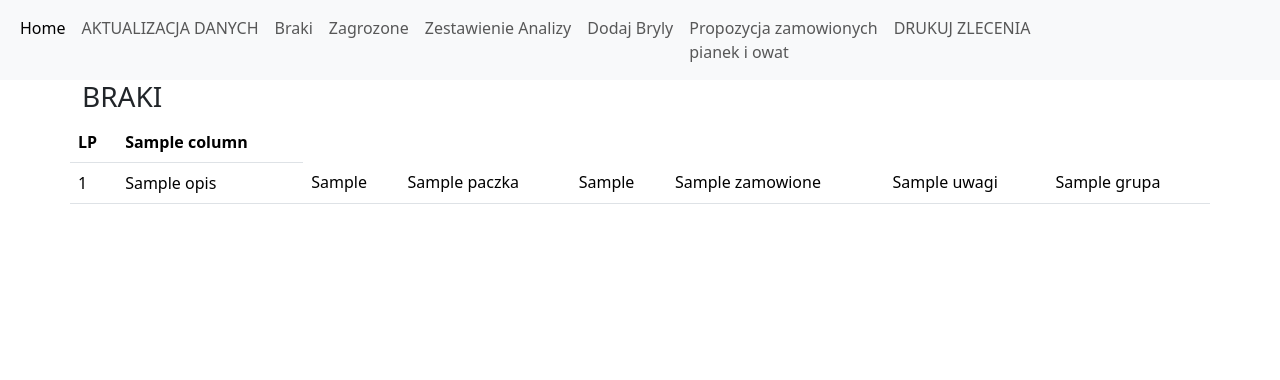
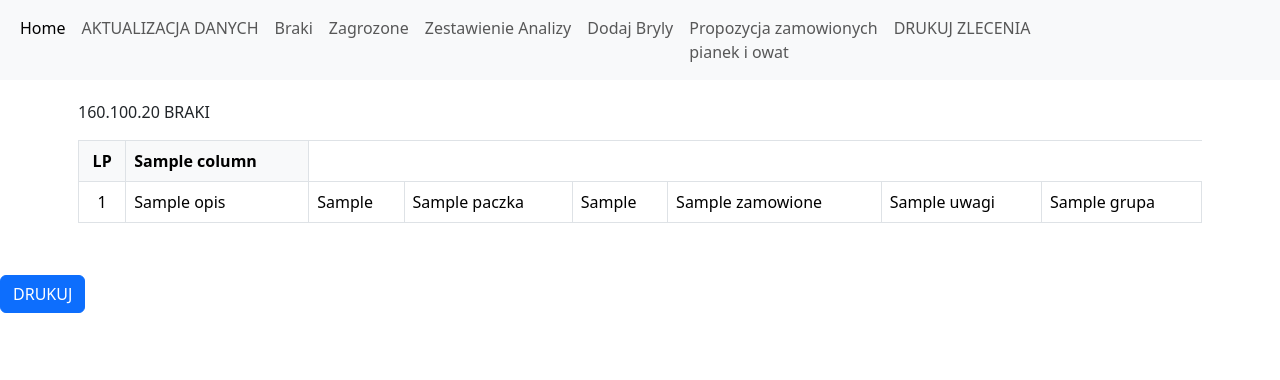
Before and after one commit to Mogarthron/Magazynier, a Flask app: template Flask_server/Bluprints/analiza_pianek/templates/analiza_pianek/braki.html in a window 1280 px wide. Shown: the top 380 px of the page. Run offline with Flask 3, Linux system fonts and the light colour scheme; the template is opened without the code that fills it: most values are stand-ins (such as "Sample title", 1, 10 or a date in 2020); parts of the project's set-up code (start-up, migrations or seed data) failed here and were passed over.

Commit message:
Falsk server

```diff
--- a/Flask_server/Bluprints/analiza_pianek/templates/analiza_pianek/braki.html
+++ b/Flask_server/Bluprints/analiza_pianek/templates/analiza_pianek/braki.html
@@ -1,28 +1,28 @@
 {% extends "layout_ap.html" %}
 {% block content %}
-<div class="container">
+<div class="container" id="printableArea">
+    <div class="row mb-3">160.100.20 BRAKI</div>
     <div class="row mb-3">
-        <h3>BRAKI</h3>
-        <table class="table align-middle braki">
+        <table class="table table-bordered align-middle braki">
             <thead>
                 <tr>
-                    <th>LP</th>
+                    <th class="text-center">LP</th>
                     {% for th in braki.columns %}
-                        <th>{{th}}</th>
+                        <th>{{ th }}</th>
                     {% endfor %}
                 </tr>
             </thead>
             <tbody>
                 {% for tr in braki.iterrows() %}
                     <tr>
-                        <td>{{loop.index}}</td>
-                        <td>{{tr[1].OPIS}}</td>
-                        <td>{{tr[1].WOLNE_SALDO}}</td>
-                        <td>{{tr[1].PACZKA}}</td>
-                        <td>{{tr[1].DATA_KOMPLETACJI}}</td>
-                        <td>{{tr[1].ZAMOWIONE}}</td>
-                        <td>{{tr[1].UWAGI}}</td>
-                        <td>{{tr[1].GRUPA}}</td>
+                        <td class="text-center">{{ loop.index }}</td>
+                        <td>{{ tr[1].OPIS }}</td>
+                        <td>{{ tr[1].WOLNE_SALDO }}</td>
+                        <td>{{ tr[1].PACZKA }}</td>
+                        <td>{{ tr[1].DATA_KOMPLETACJI }}</td>
+                        <td>{{ tr[1].ZAMOWIONE }}</td>
+                        <td>{{ tr[1].UWAGI }}</td>
+                        <td>{{ tr[1].GRUPA }}</td>
                     </tr>
                 {% endfor %}
                 <tr class="danger"></tr>
@@ -30,42 +30,86 @@
         </table>
     </div>
 </div>
+<a href="javascript:void(0);" class="btn btn-primary" onclick="printPageArea('printableArea')">DRUKUJ</a>
+
+<style>
+    /* Styl dla kontenera */
+    #printableArea {
+        margin: 0 auto;
+        padding: 20px;
+        width: 100%;
+        overflow-x: auto;
+    }
+
+    /* Styl dla tabeli */
+    .table {
+        width: 100%;
+        border-collapse: collapse;
+    }
+
+    .table th, .table td {
+        border: 1px solid #dee2e6;
+        padding: 8px;
+        text-align: left;
+    }
+
+    .table th {
+        background-color: #f8f9fa;
+    }
+
+    /* Dodanie marginesów i stylu na wydruk */
+    @media print {
+        body {
+            margin: 0;
+            padding: 0;
+            font-size: 12px;
+        }
+
+        #printableArea {
+            width: 100%;
+            overflow: visible;
+        }
+
+        .table {
+            page-break-inside: avoid;
+        }
+    }
+</style>
 
 <script>
+    function printPageArea(areaID) {
+        const printContent = document.getElementById(areaID).innerHTML;
+        const originalContent = document.body.innerHTML;
 
+        document.body.innerHTML = printContent;
+        window.print();
+        document.body.innerHTML = originalContent;
+        window.location.reload(); // Odśwież stronę po wydruku
+    }
 
-
-
-    document.addEventListener('DOMContentLoaded', (event) => {
+    document.addEventListener('DOMContentLoaded', () => {
         const tables = document.getElementsByClassName('braki');
-    // console.log(tables)
 
         for (let table of tables) {
             const rows = table.getElementsByTagName('tr');
             for (let row of rows) {
                 const cells = row.getElementsByTagName('td');
 
-        // Logowanie każdej komórki w wierszu
                 for (let i = 0; i < cells.length; i++) {
                     console.log(`Komórka ${i}: ${cells[i].textContent.trim()}`);
                 }
 
-        // Sprawdzenie, czy wiersz ma co najmniej 8 komórek
                 if (cells.length > 7) {
-            const grupa = cells[7].textContent.trim();  // Kolumna "GRUPA" ma indeks 7 (lub inny)
+                    const grupa = cells[7].textContent.trim();
 
-
-            // Jeśli "GRUPA" równa 1, zmień tło wiersza na czerwono
                     if (parseInt(grupa) === 1) {
-                row.classList.add('table-danger')
-            }
-            else if (parseInt(grupa) === 2){
-                row.classList.add('table-warning')
+                        row.classList.add('table-danger');
+                    } else if (parseInt(grupa) === 2) {
+                        row.classList.add('table-warning');
                     }
                 }
             }
         }
-
     });
 </script>
 {% endblock %}
--- a/Flask_server/Bluprints/analiza_pianek/templates/analiza_pianek/drukuj_raporty.html
+++ b/Flask_server/Bluprints/analiza_pianek/templates/analiza_pianek/drukuj_raporty.html
@@ -18,6 +18,8 @@
                   <option value="WOZKI DO DOSTAWY">WOZKI DO DOSTAWY</option>
                   <option value="RAPORT MEMORY">RAPORT MEMORY</option>
                   <option value="CZASY PROCESOW">CZASY PROCESOW</option>
+                  <option value="NAKLEJKI OWATY">NAKLEJKI OWATY</option>
+                  <option value="NAKLEJKI PIANKI">NAKLEJKI PIANKI</option>
                 </select>
           </div>
           <div class="mb-3">
```
Lines whose indentation alone changed are shown as unchanged.
